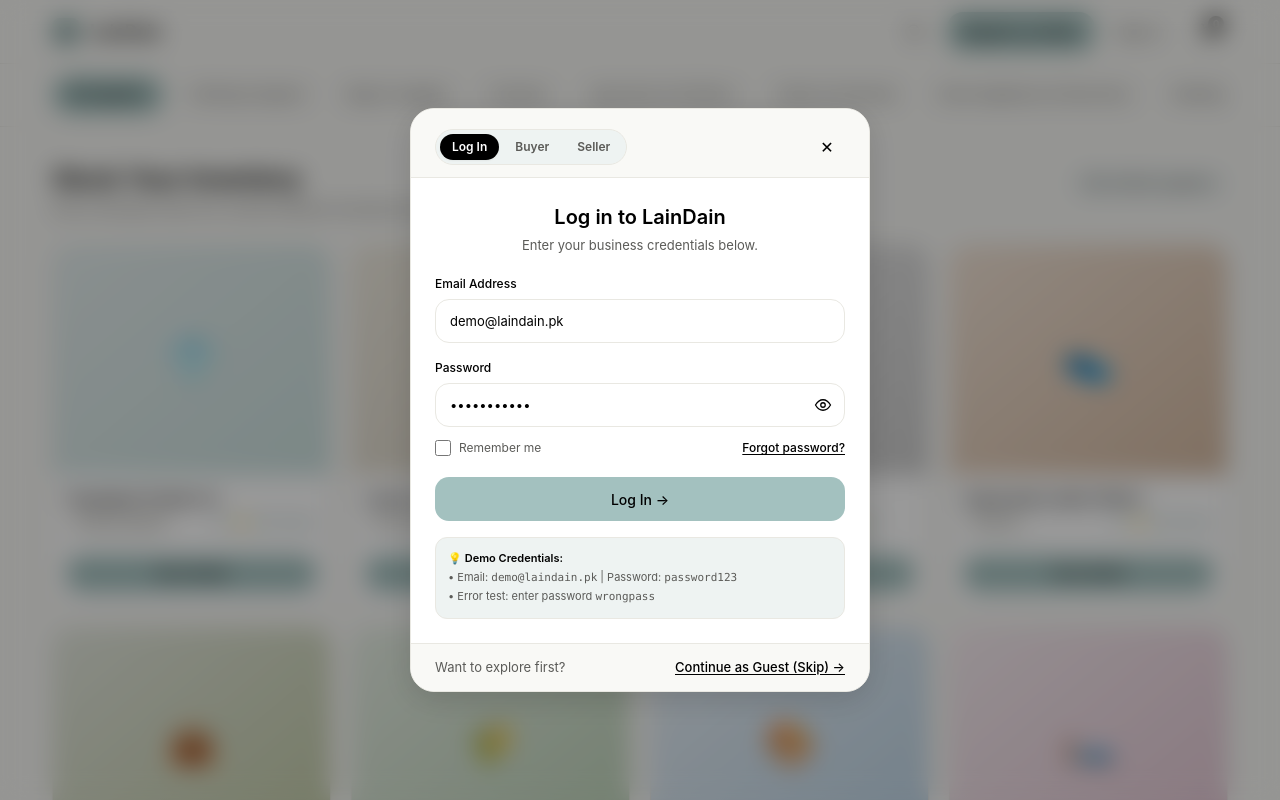
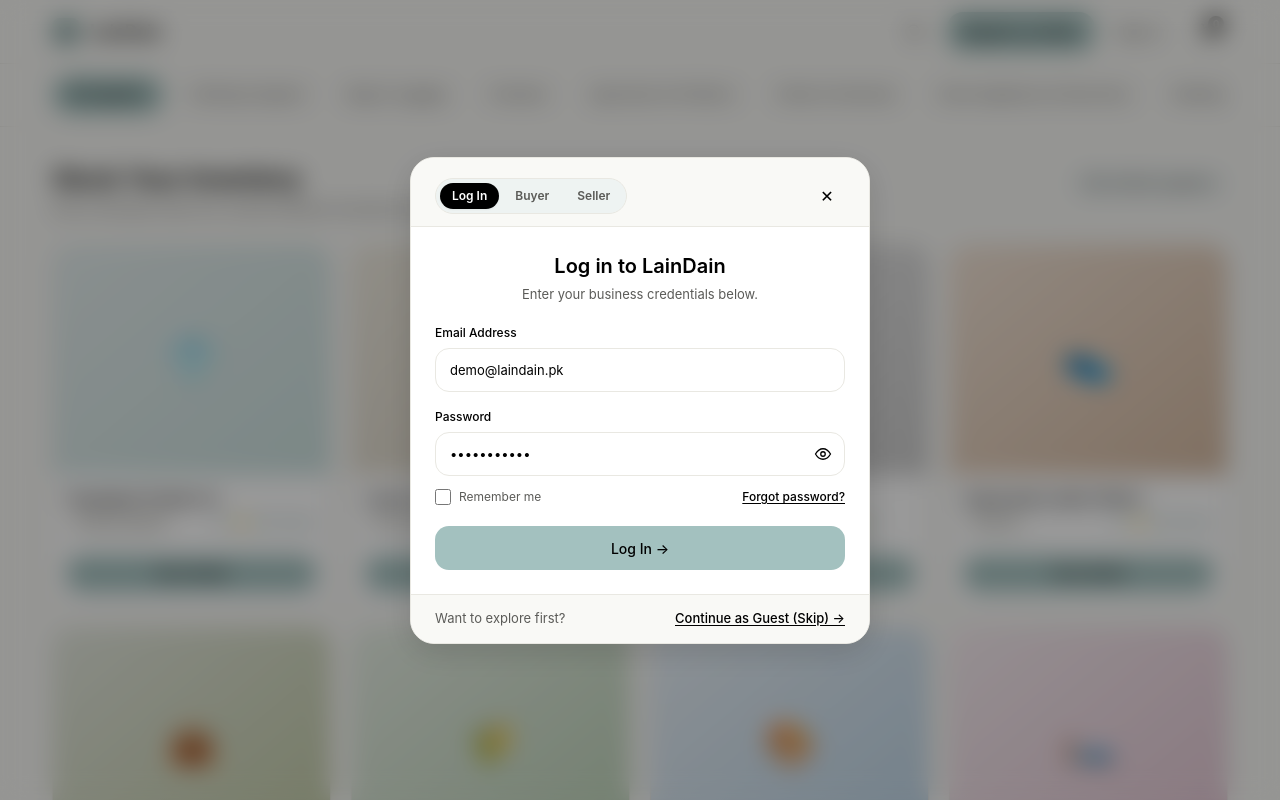
Before and after one commit to laindaininterns/laindaindev, a React (Vite) app in the folder client/: page / in a window 1280 px wide. Shown: the top 800 px of the page. Built offline with nearby package versions, Linux system fonts and the light colour scheme.

Commit message:
sec: remove demo credentials box from login screen UI

```diff
--- a/client/src/components/auth/LoginScreen.jsx
+++ b/client/src/components/auth/LoginScreen.jsx
@@ -198,13 +198,6 @@ export default function LoginScreen({ onSwitchScreen, onLoginSuccess }) {
           {status === "loading" ? "Logging in…" : "Log In →"}
         </button>
       </form>
-
-      {/* Demo Credentials Box */}
-      <div className="mt-4 rounded-[12px] bg-[#EEF3F2] p-3 text-[11px] text-[#5B5B58] border border-[#E9E8E2] space-y-0.5">
-        <p className="font-semibold text-black">💡 Demo Credentials:</p>
-        <p>• Email: <code>demo@laindain.pk</code> | Password: <code>password123</code></p>
-        <p>• Error test: enter password <code>wrongpass</code></p>
-      </div>
     </div>
   );
 }
```
